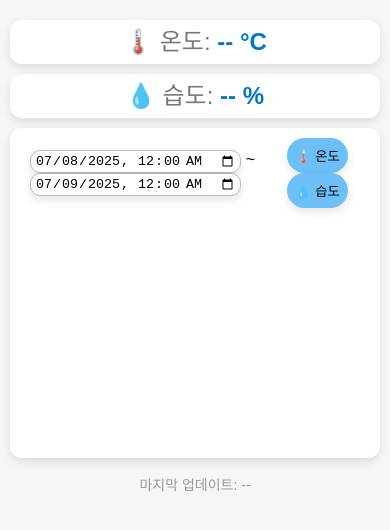
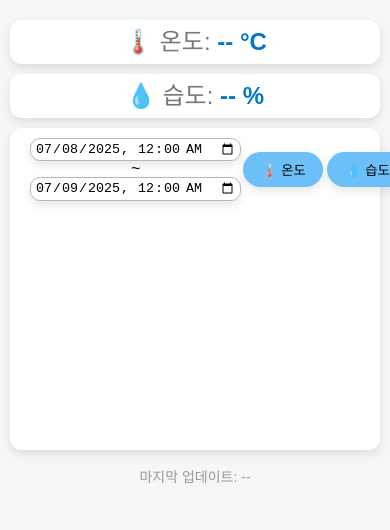
Before and after one commit to ShinSeongCheol/home-monitor, a React (Vite) app in the folder frontend/: page / in a window 390 px wide. Shown: the top 530 px of the page. Built offline with nearby package versions, Linux system fonts and the light colour scheme; no server answers.

Commit message:
💄 feat '라인 차트'
- 반응형 추가

```diff
--- a/frontend/src/components/LineChart.tsx
+++ b/frontend/src/components/LineChart.tsx
@@ -137,12 +137,12 @@ const LineChart: React.FC<LineChartProps> = () => {
     return (
         <div className={styles.container}>
             <div className={styles.header}>
-                <div>
+                <div className={styles.dateContainer}>
                     <input id='startDate' type="datetime-local" value={startDate} className={styles.datetime} onChange={(event: React.ChangeEvent<HTMLInputElement>) => setStartDate(event.target.value)}/>
                     <span> ~ </span>
                     <input id='endDate' type="datetime-local" value={endDate} className={styles.datetime} onChange={(event: React.ChangeEvent<HTMLInputElement>) => setEndDate(event.target.value)}/>
                 </div>
-                <div>
+                <div className={styles.buttonContainer}>
                     <button type="button" className={isTemperatureSelect ? styles.activeButton : styles.button} onClick={() => setIsTemperatureSelect(!isTemperatureSelect)}>🌡️ 온도</button>
                     <button type="button" className={isHumiditySelect ? styles.activeButton : styles.button} onClick={() => setIsHumiditySelect(!isHumiditySelect)}>💧 습도</button>
                 </div>
--- a/frontend/src/styles/LineChart.module.css
+++ b/frontend/src/styles/LineChart.module.css
@@ -46,8 +46,26 @@
     cursor: pointer;
 }
 
+.buttonContainer {
+    display: flex;
+}
+
 @media(max-width: 768px) {
     .container {
         width: 100%
     }
+
+    .button {
+        width: 80px;
+    }
+
+    .activeButton {
+        width: 80px;
+    }
+
+    .dateContainer {
+        display: flex;
+        flex-direction: column;
+        align-items: center;
+    }
 }
```
